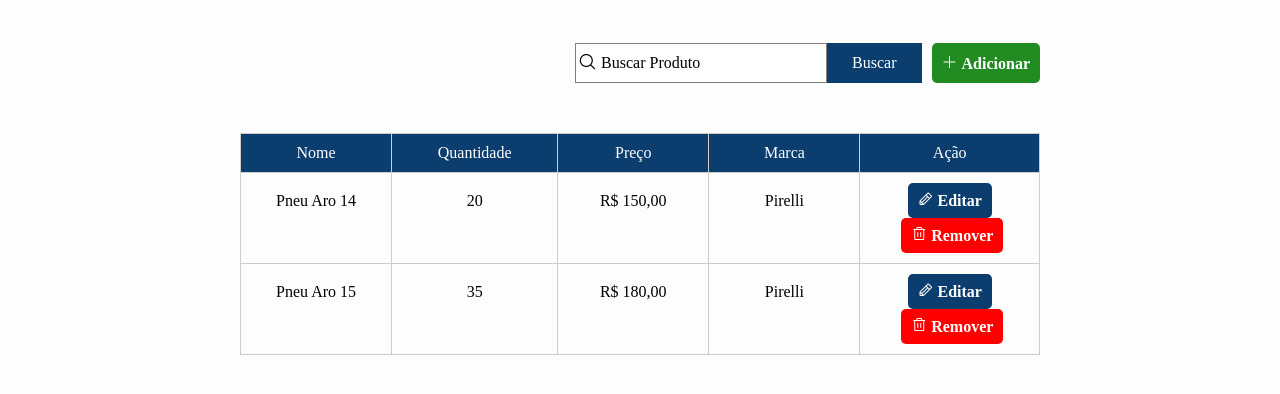
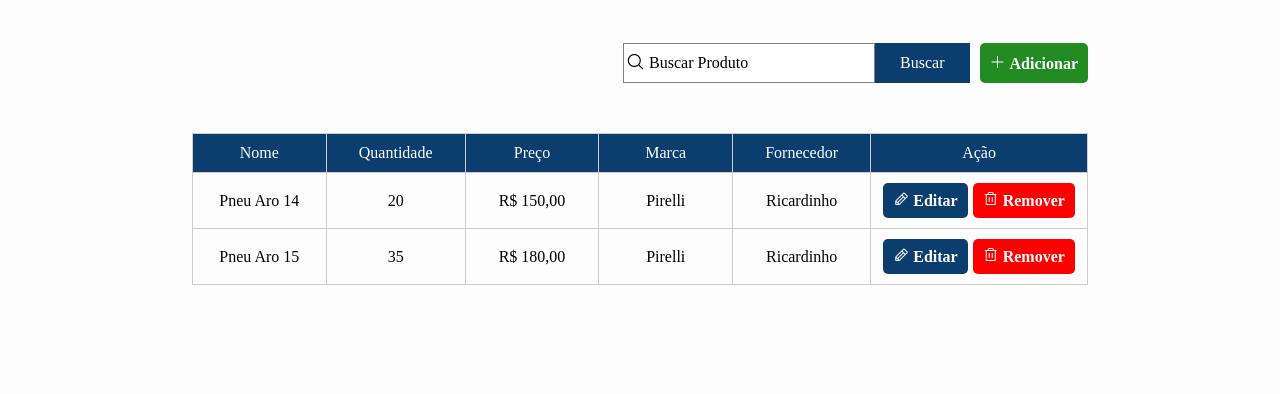
Before and after one commit to ridkhj/Thub, a plain HTML site: page client/index.html in a window 1280 px wide. Shown: the part 174-568 px from the top of the page. Drawn offline with nearby package versions, Linux system fonts and the light colour scheme.

Commit message:
Refactor: Adicionando Fornecedor Na tabela

```diff
--- a/client/css/style.css
+++ b/client/css/style.css
@@ -40,7 +40,7 @@ header {
 }
 
 main {
-  padding: 2rem 15rem 15rem 15rem;
+  padding: 2rem 12rem 12rem 12rem;
 }
 
 .title {
@@ -131,6 +131,11 @@ thead {
   color: white;
 }
 
+.buttons {
+  display: flex;
+  justify-content: center;
+}
+
 .edit {
   background-color: #0b3e6e;
   color: white;
--- a/client/index.html
+++ b/client/index.html
@@ -39,6 +39,7 @@
             <th>Quantidade</th>
             <th>Preço</th>
             <th>Marca</th>
+            <th>Fornecedor</th>
             <th>Ação</th>
           </tr>
         </thead>
@@ -48,9 +49,13 @@
             <td>20</td>
             <td>R$ 150,00</td>
             <td>Pirelli</td>
+            <td>Ricardinho</td>
             <td>
-              <button class="edit"><i class="ph ph-pencil"></i> Editar</button>
-              <button class="remove"><i class="ph ph-trash"></i> Remover</button>
+              <div class="buttons">
+                <button class="edit"><i class="ph ph-pencil"></i> Editar</button>
+                <button class="remove"><i class="ph ph-trash"></i> Remover</button>
+              </div>
+
             </td>
           </tr>
           <tr>
@@ -58,8 +63,12 @@
             <td>35</td>
             <td>R$ 180,00</td>
             <td>Pirelli</td>
-            <td><button class="edit"><i class="ph ph-pencil"></i> Editar</button>
-              <button class="remove"><i class="ph ph-trash"></i> Remover</button>
+            <td>Ricardinho</td>
+            <td>
+              <div class="buttons">
+                <button class="edit"><i class="ph ph-pencil"></i> Editar</button>
+                <button class="remove"><i class="ph ph-trash"></i> Remover</button>
+              </div>
             </td>
           </tr>
         </tbody>
```
